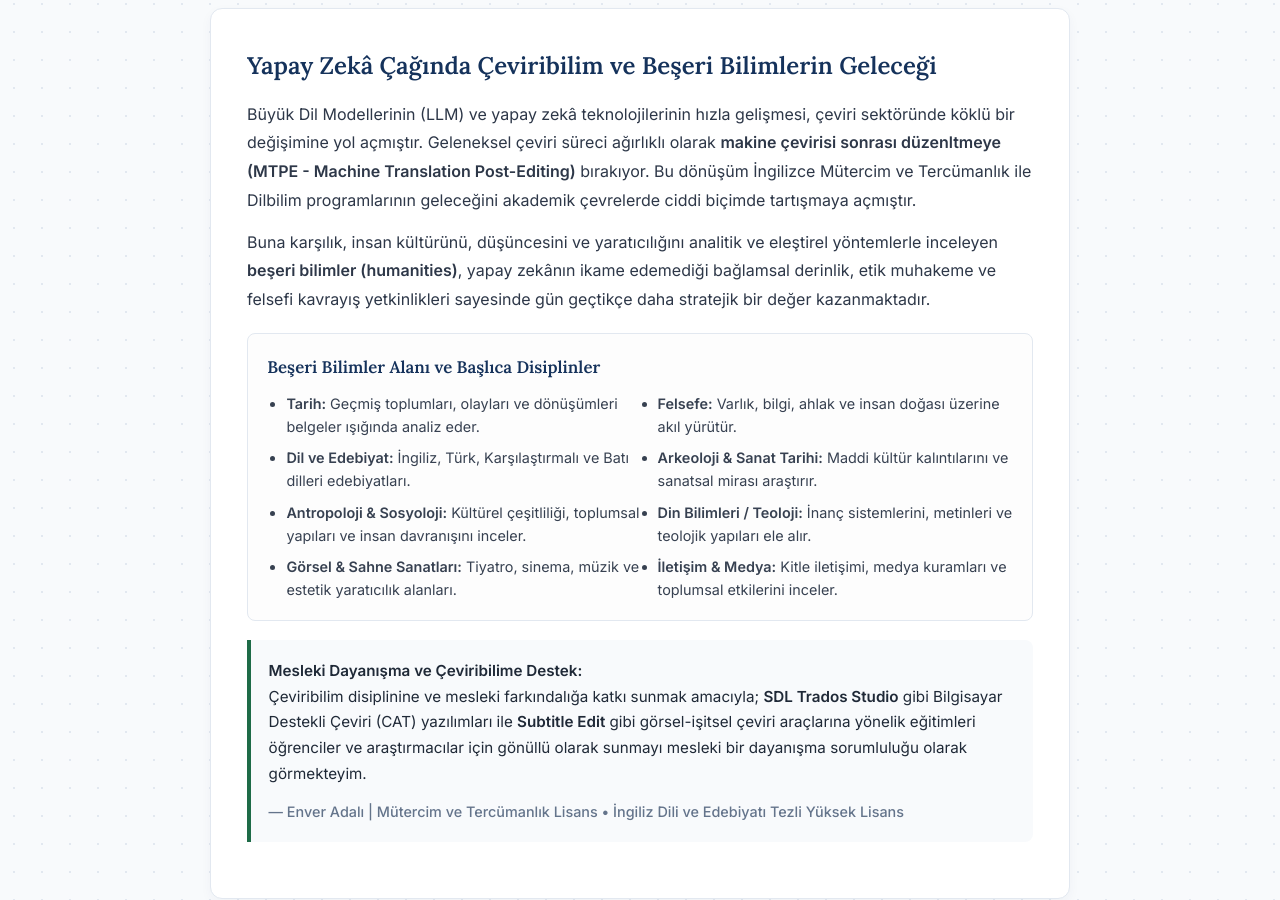
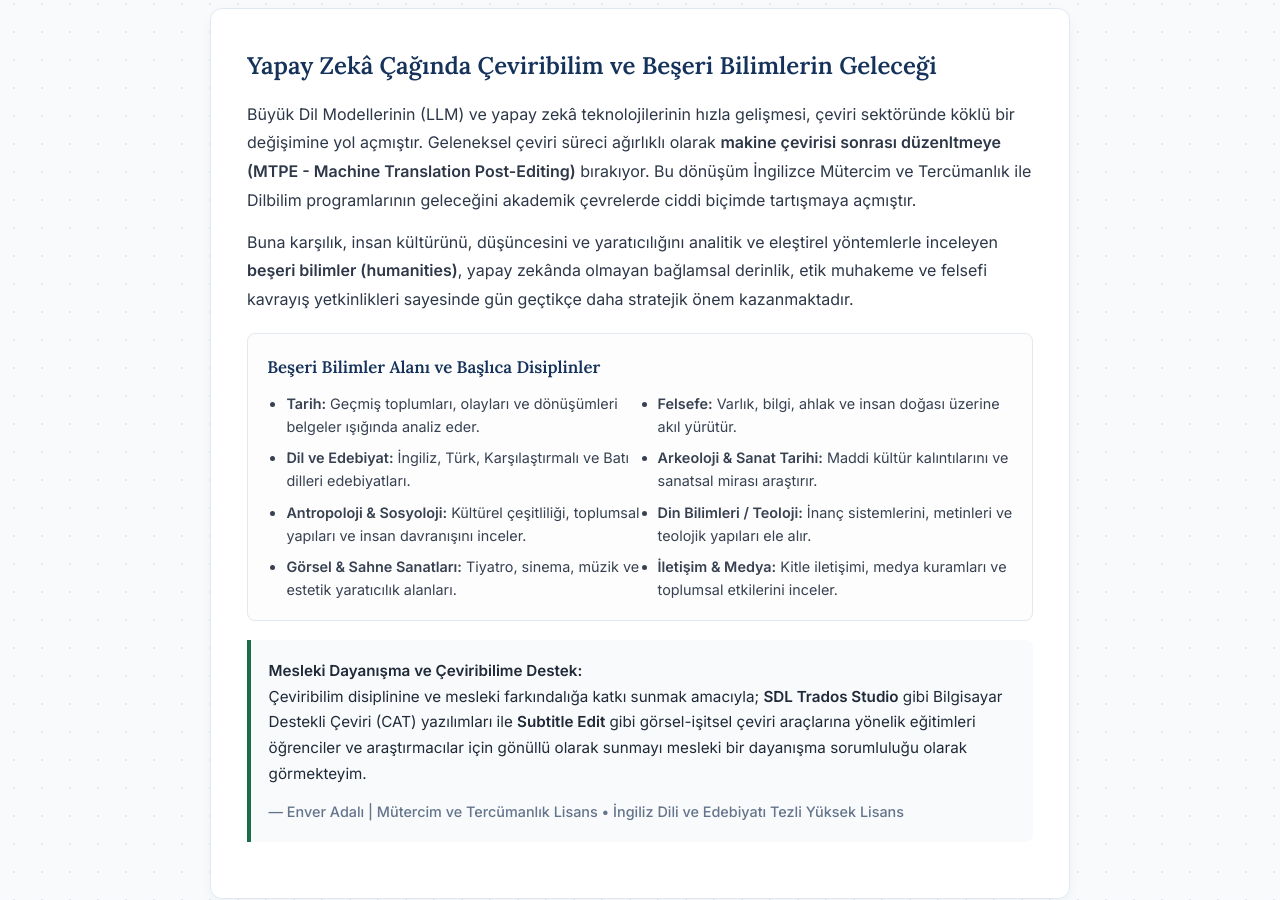
Before and after one commit to adalienver/adalienver.github.io, a Jekyll site: the page built from index.md, in a window 1280 px wide and 900 px high, scrolled down 430 px. Built offline with Jekyll 4.4.1, drawn with Linux system fonts in a browser that asks for light colours.

Commit message:
Update index.md

```diff
--- a/index.md
+++ b/index.md
@@ -28,7 +28,7 @@ title: Ana Sayfa
   </p>
 
   <p style="margin-top: 0.8rem; font-size: 1rem; line-height: 1.8; color: #2d3748;">
-    Buna karşılık, insan kültürünü, düşüncesini ve yaratıcılığını analitik ve eleştirel yöntemlerle inceleyen <strong>beşeri bilimler (humanities)</strong>, yapay zekânın ikame edemediği bağlamsal derinlik, etik muhakeme ve felsefi kavrayış yetkinlikleri sayesinde gün geçtikçe daha stratejik bir değer kazanmaktadır.
+    Buna karşılık, insan kültürünü, düşüncesini ve yaratıcılığını analitik ve eleştirel yöntemlerle inceleyen <strong>beşeri bilimler (humanities)</strong>, yapay zekânda olmayan bağlamsal derinlik, etik muhakeme ve felsefi kavrayış yetkinlikleri sayesinde gün geçtikçe daha stratejik önem kazanmaktadır.
   </p>
 
   <!-- Beşeri Bilimler Disiplinleri -->
```
